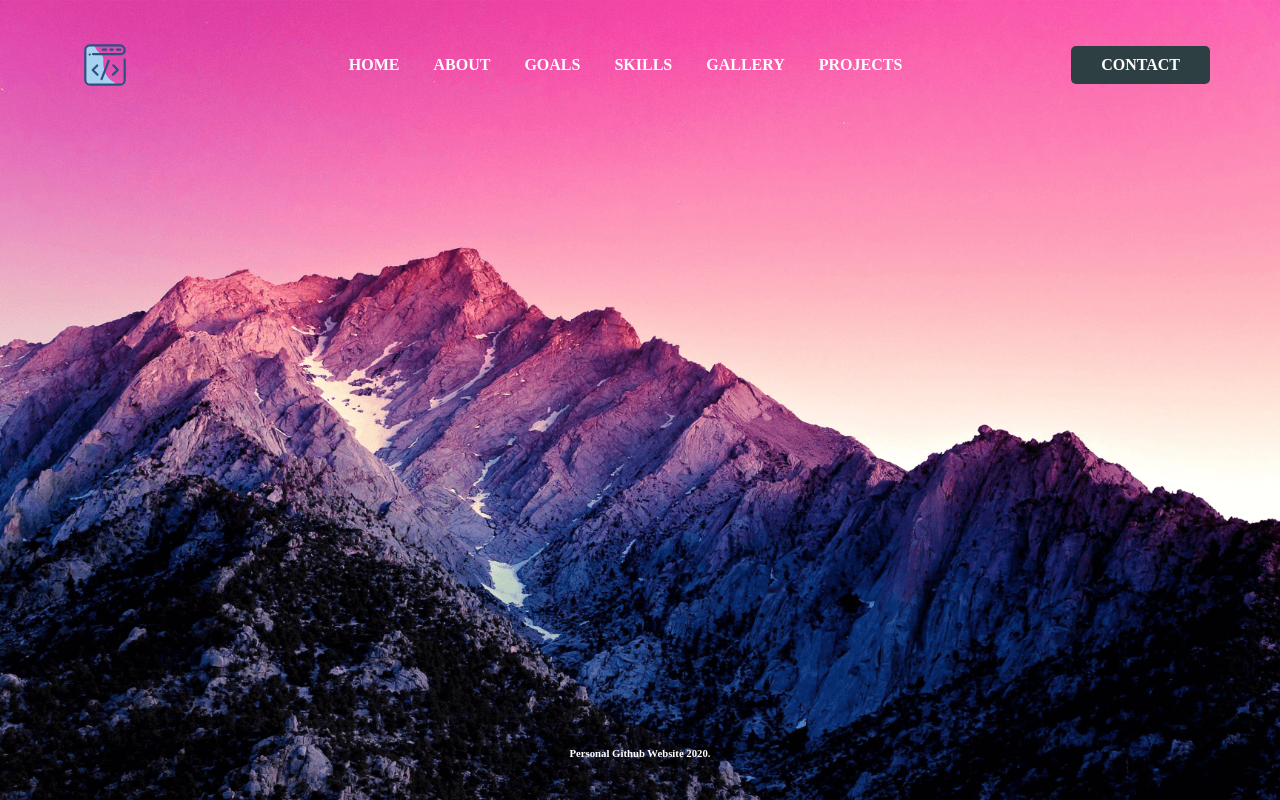
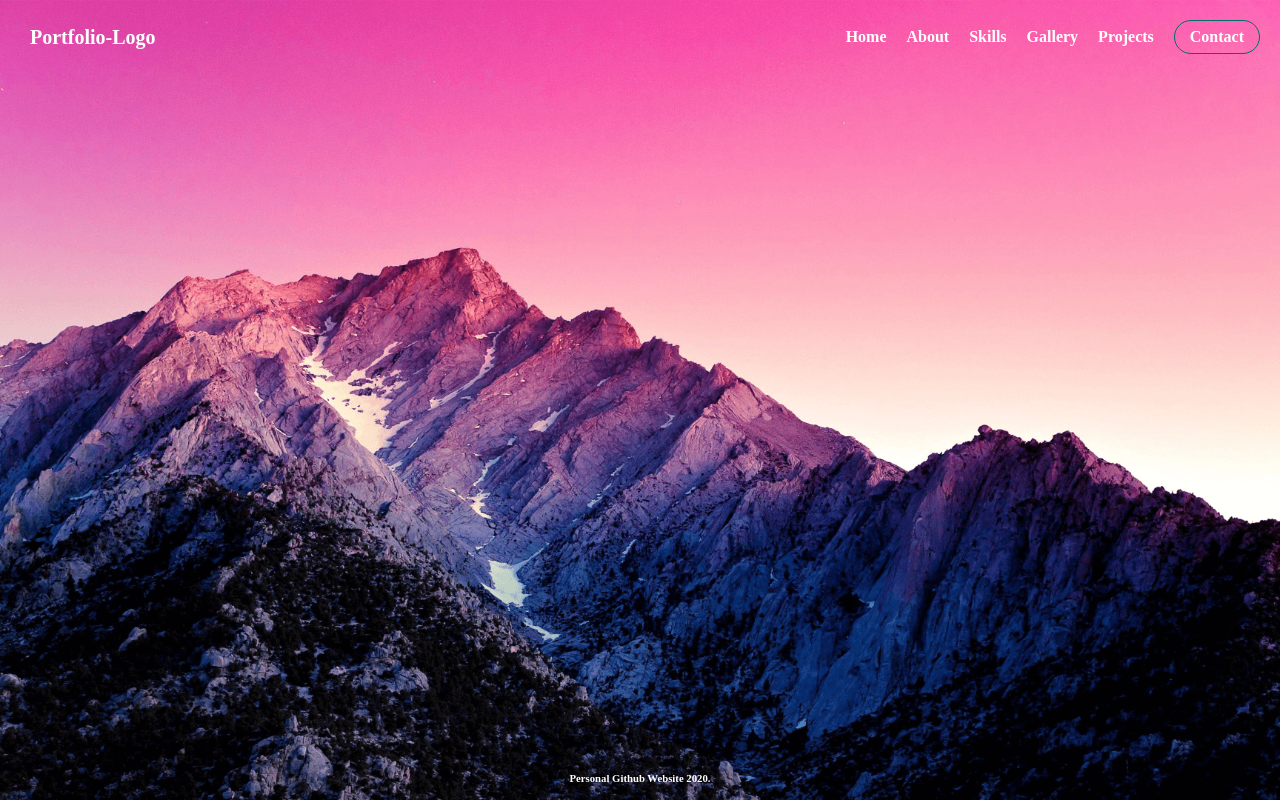
Before and after one commit to oliveroandres/portfolio, a plain HTML site: page index.html in a window 1280 px wide. Drawn offline with nearby package versions, Linux system fonts and the light colour scheme.

Commit message:
Commit #2

```diff
--- a/css/style.css
+++ b/css/style.css
@@ -1,3 +1,8 @@
+* {
+    box-sizing: border-box;
+    padding: 0;
+    margin: 0;
+}
 body {
 
     background-image: url(../images/background.png);
@@ -10,61 +15,187 @@ body {
     font-family: poppins;
     font-weight: 600;
     font-size: 16px;
+}
+
+nav {
+    background-color: none;
+    padding: 5px 20px;
+}
+
+ul {
+    list-style: none;
+}
+
+a {
+    color: white;
+    text-decoration: none;
+}
+
+a:hover {
+text-decoration: underline;
+}
+
+.menu li {
+    font-size: 16px;
+    padding: 15px 5px;
+}
+
+.menu li a {
+    display: block;
+}
+
+.logo a {
+    font-size: 20px;
+}
+
+.item.button.secondary {
+    border-bottom: #444 solid;
+}
+
+/*Mobile Menu*/
+
+.menu {
+    display: flex;
+    flex-wrap: wrap;
+    justify-content: space-between;
+    align-items: center;
+}
+
+.toggle {
+    order: 1;
+}
+
+.item.button {
+    order: 2;
+}
+
+.item {
+    width: 100%;
+    text-align: center;
+    order: 3;
+    display: none;
+}
+
+.item.active {
+    display: block;
+}
+
+
+.toggle {
+    cursor: pointer;
+}
+
+
+.bars {
+    background: #999;
+    display: inline-block;
+    height: 2px;
+    position: relative;
+    width: 18px;
+}
+
+.bars::before,.bars::after {
+    background: #999;
+    content: "";
+    height: 2px;
+    position: absolute;
+    width: 18px;
+}
+
+.bars::before {
+    top: 5px;
+}
+
+.bars::after {
+    top: -5px
+}
+
+/*Tablet Menu*/
+
+@media all and (min-width:468px){
+    .menu {
+        justify-content: center;
+    }
+
+    .logo {
+        flex: 1;
+    }
+
+    .item.button {
+        width: auto;
+        order: 1;
+        display: block;
+    }
+
+    .toggle {
+        order: 2;
+    }
+
+    .item.button.secondary {
+        border: 0;
+    }
+
+    .button a {
+        text-decoration: none;
+        padding: 7px 15px;
+        background: teal;
+        border: 1px solid #006d6d;
+        border-radius:50em;
+    }
+
+    .item.button.secondary a {
+        background: transparent;
+    }
+
+    .button a:hover {
+        transition: all .25s;
+    }
+
+    .button:not(.secondary) a:hover{
+        background: #006d6d;
+        border-color: #005959;
+    }
+
+    .button.secondary a:hover {
+        color: #ddd;
+    }
 
 }
 
-li{
-    display: inline-flex;
+@media all and (min-width:767px){
+
+    .item {
+        display: block;
+        width: auto;
     }
 
-a {
-    text-decoration: none;
-}
+    .toggle {
+        display: none;
 
-header {
-    display: -webkit-flex;
-    display: -moz-flex;
-    display: -ms-flex;
-    display: -o-flex;
-    display: flex;
-    justify-content: space-between;
-    align-items: center;
-    padding: 30px 70px;
     }
 
     .logo {
-    cursor: pointer;
+        order: 0;
     }
 
-.nav-area {
-    list-style: none;
+    .item {
+        order: 1;
     }
 
-.nav-area li {
-display: inline-block;
-padding: 0 15px;
-text-transform: uppercase;
+    .button {
+        order: 2;
     }
 
-.nav-area li a {
-    transition: .3s;
-    color: #fff;
+    .menu li {
+        padding: 15px 10px;
     }
 
-.nav-area li a:hover {
-    color: #2e3f43;
+    .menu li.button {
+        padding-right: 0;
     }
 
-.btn-area {
-    cursor: pointer;
-    color: #fff;
-    font-size: 16px;
-    letter_spacing: 2px;
-    text-transform: uppercase;
-    padding: 10px 30px;
-    border-radius: 5px;
-    background: #2e3f43;
 }
+
 
 .footer {
     position: absolute;
@@ -72,7 +203,7 @@ text-transform: uppercase;
     bottom: 0;
     left: 0;
     padding: 1rem;
-    background-color:  none;
+    background-color: none;
     text-align: center;
 }
 
--- a/index.html
+++ b/index.html
@@ -5,25 +5,43 @@
     <meta name="viewport" content="width=device-width, initial-scale=1.0">
     <link rel="stylesheet" href="../portfolio/css/style.css">
     <link rel="stylesheet" href="../portfolio/css/normalize.css">
+    <script src="https://ajax.googleapis.com/ajax/libs/jquery/3.5.1/jquery.min.js"></script>
+    <script>
+        $(function() {
+            $(".toggle").on("click", function(){
+                if($(".item").hasClass("active")){
+                    $(".item").removeClass("active");
+                }
+                else{
+                    $(".item").addClass("active");
+                }
+            })
+        });
+    </script>
     <title>Index</title>
 </head>
 <body>
     <header>
-            <img src="../portfolio/images/code.svg" width="70" height="70" alt="" loading="lazy" class="logo">
-            <ul class="nav-area">
-                <li><a href="#">Home</a></li>
-                <li><a href="#">About</a></li>
-                <li><a href="#">Goals</a></li>
-                <li><a href="#">Skills</a></li>
-                <li><a href="#">Gallery</a></li>
-                <li><a href="#">Projects</a></li>
+        <nav>
+
+            <ul class="menu">
+                <li class="logo"><a href="#">Portfolio-Logo</a></li>
+                <li class="item"><a href="#">Home</a></li>
+                <li class="item"><a href="#">About</a></li>
+                <li class="item"><a href="#">Skills</a></li>
+                <li class="item"><a href="#">Gallery</a></li>
+                <li class="item"><a href="#">Projects</a></li>
+                <li class="item button secondary"><a href="#" class="btn-area">Contact</a></li>
+                <li class="toggle"><span class="bars"></span></li>
 
             </ul>
         </nav>
-        <a href="#" class="btn-area">Contact</a>
+
     </header>
+<footer>
+    <div class="footer"><h6>Personal Github Website 2020.</h6></div>
+</footer>
 
-    <div class="footer"><h6>Personal Github Website 2020.</h6></div>
 
 </body>
 </html>
```
Lines whose indentation alone changed are shown as unchanged.
